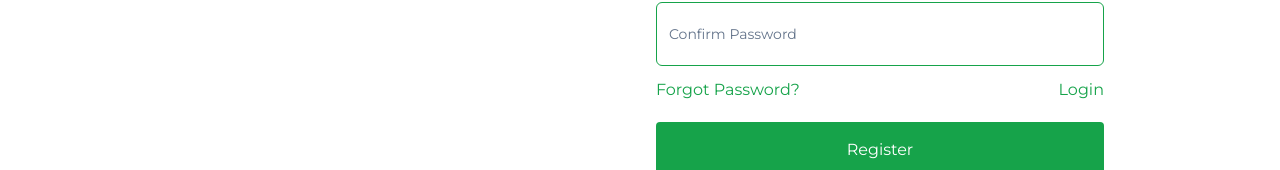
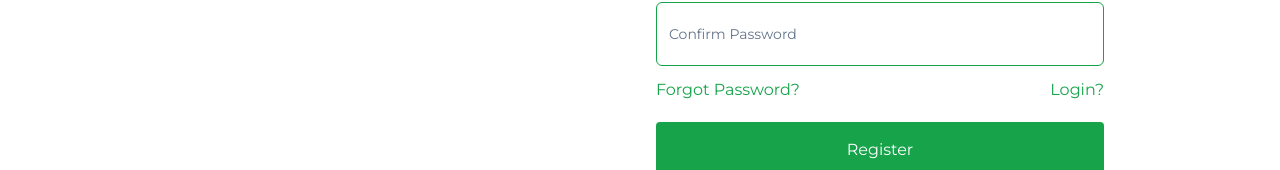
Before and after one commit to HealthPadi/HealthPadi-Frontend, a Next.js app: page /register in a window 1280 px wide. Shown: the part 582-752 px from the top of the page. Built offline with nearby package versions, Linux system fonts and the light colour scheme.

Commit message:
Update page.tsx

```diff
--- a/src/app/(auth)/register/page.tsx
+++ b/src/app/(auth)/register/page.tsx
@@ -52,7 +52,7 @@ export default function Register() {
               </Link>
               <p className="text-green-600">
                 <Link href="/login" className="text-green-600">
-                  Login
+                  Login?
                 </Link>
               </p>
             </div>
```
